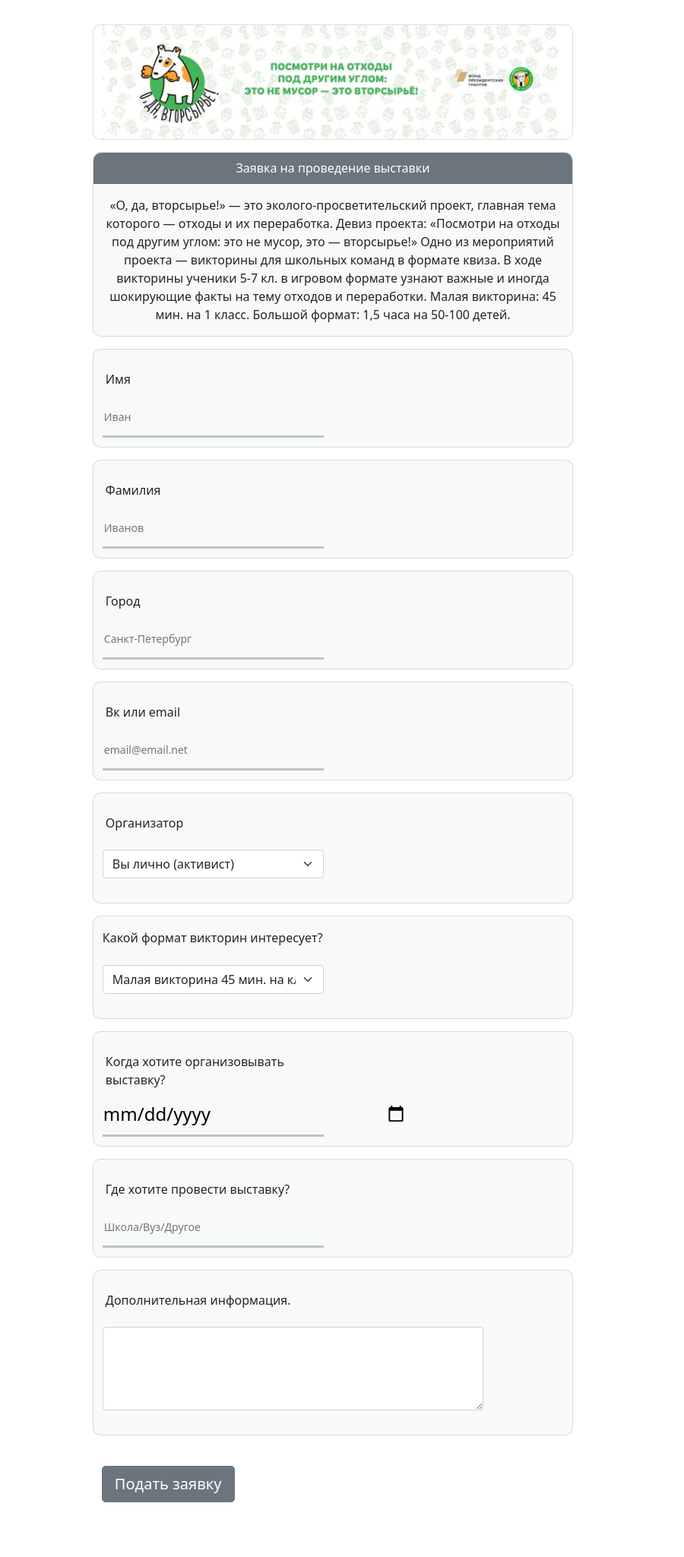
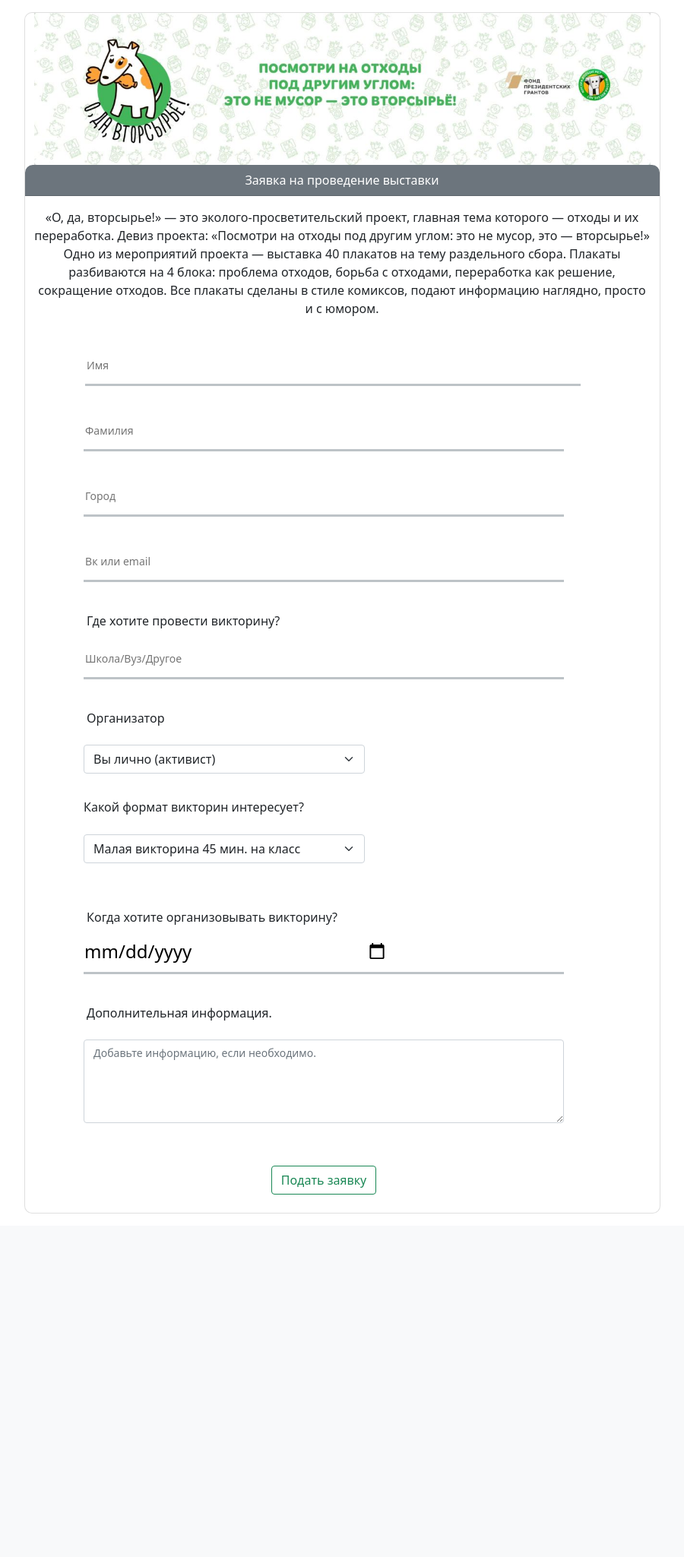
Before and after one commit to StGrail/goodhack, a Django app: page /quizzes_application_form in a window 1280 px wide. Shown: the part 86-2135 px from the top of the page at 76% size, without its empty margins (190-1090 px from the left). After the commit the page ends 1683 px from the top, so only its background shows below. Run offline with Django 3.2, Linux system fonts and the light colour scheme; style sheets or scripts are compiled from the project's sources; some libraries are stand-ins or nearby versions.

Commit message:
Change templates forms a bit

```diff
--- a/application_forms/templates/application_forms/quizzes_form.html
+++ b/application_forms/templates/application_forms/quizzes_form.html
@@ -3,54 +3,40 @@
 {% load crispy_forms_tags %}
 {% block content %}
 {% load static %}
-<form class="row g-3" method="POST">
+<form method="POST">
     {% csrf_token %}
     <div class="row justify-content-center mt-3">
-        <div class="card col-lg-7 bg-white mb-3" style="border-radius: 10px; background-size: 100%;">
+        <div class="card col-lg-9 bg-white mb-3" style="border-radius: 10px; background-size: 100%;">
             <img src="{% static 'img/main_logo.png'  %}" alt="image" style="background-size: cover;">
-        </div>
-    </div>
-
-    <div class="row justify-content-center">
-        <div class="card col-lg-7 bg-light mb-3" style="max-width: 100rem; border-radius: 10px;">
             <div class="row">
                 <div class="card-header bg-secondary text-center text-white" style="border-radius: 10px 10px 0px 0px;">
                     Заявка на проведение выставки
                 </div>
-            </div>
-            <div class="my-3 text-center">«О, да, вторсырье!» — это эколого-просветительский проект, главная тема которого — отходы и их
-            переработка. Девиз проекта: «Посмотри на отходы под другим углом: это не мусор, это — вторсырье!» Одно из
-            мероприятий проекта — викторины для школьных команд в формате квиза. В ходе викторины ученики 5-7 кл. в
-            игровом формате узнают важные и иногда шокирующие факты на тему отходов и переработки. Малая викторина: 45
-            мин. на 1 класс. Большой формат: 1,5 часа на 50-100 детей.
-            </div>
-        </div>
+                <div class="my-3 text-center">«О, да, вторсырье!» — это эколого-просветительский проект, главная тема
+                    которого — отходы и их переработка. Девиз проекта: «Посмотри на отходы под другим углом: это не
+                    мусор, это — вторсырье!» Одно из мероприятий проекта — выставка 40 плакатов на тему раздельного
+                    сбора. Плакаты разбиваются на 4 блока: проблема отходов, борьба с отходами, переработка как решение,
+                    сокращение отходов. Все плакаты сделаны в стиле комиксов, подают информацию наглядно, просто и с
+                    юмором.
                 </div>
 
-    <div class="row justify-content-center">
-        <div class="card col-lg-7 bg-light mb-3" style="border-radius: 10px;">
                 <div class="row justify-content-start">
-                <div class="col-md-6 my-3">
-                    <label for="name" class="col-sm-4 col-form-label mx-1 mt-1">Имя</label>
+                    <div class="col-md-10 my-3 offset-md-1">
                         <div class="field">
-                        <input name="name" type="text" class="form-input my-2" id="name" placeholder="Иван" required>
+                            <input name="name" type="text" class="form-input my-2" id="name" placeholder="Имя"
+                                   required>
                             <div class="line my-1"></div>
                             <div class="invalid-tooltip mt-2">
                                 * Обязательное поле. Минимум 3 символа.
                             </div>
                         </div>
                     </div>
-            </div>
-        </div>
-    </div>
 
-    <div class="row justify-content-center">
-        <div class="card col-lg-7 bg-light mb-3" style="border-radius: 10px;">
                     <div class="row justify-content-start">
-                <div class="col-md-6 my-3">
-                    <label for="surname" class="col-sm-6 col-form-label mx-1 mt-1">Фамилия</label>
+                        <div class="col-md-10 my-3 offset-md-1">
                             <div class="field">
-                        <input name="surname" type="text" class="form-input my-2" id="surname" placeholder="Иванов"
+                                <input name="surname" type="text" class="form-input my-2" id="surname"
+                                       placeholder="Фамилия"
                                        required>
                                 <div class="line my-1"></div>
                                 <div class="invalid-tooltip mt-2">
@@ -59,16 +45,12 @@
                             </div>
                         </div>
                     </div>
-        </div>
-    </div>
 
-    <div class="row justify-content-center">
-        <div class="card col-lg-7 bg-light mb-3" style="border-radius: 10px;">
                     <div class="row justify-content-start">
-                <div class="col-md-6 my-3">
-                    <label for="city" class="col-sm-4 col-form-label mx-1 mt-1">Город</label>
+                        <div class="col-md-10 my-3 offset-md-1">
                             <div class="field">
-                        <input name="city" type="text" class="form-input my-2" id="city" placeholder="Санкт-Петербург"
+                                <input name="city" type="text" class="form-input my-2" id="city"
+                                       placeholder="Город"
                                        required>
                                 <div class="line my-1"></div>
                                 <div class="invalid-tooltip mt-2">
@@ -77,17 +59,12 @@
                             </div>
                         </div>
                     </div>
-        </div>
-    </div>
 
-    <div class="row justify-content-center">
-        <div class="card col-lg-7 bg-light mb-3" style="border-radius: 10px;">
                     <div class="row justify-content-start">
-                <div class="col-md-6 my-3">
-                    <label for="vk/email" class="col-sm-6 col-form-label mx-1 mt-1">Вк или email</label>
+                        <div class="col-md-10 my-3 offset-md-1">
                             <div class="field">
                                 <input name="contacts" type="text" class="form-input my-2" id="vk/email"
-                               placeholder="email@email.net" required>
+                                       placeholder="Вк или email" required>
                                 <div class="line my-1"></div>
                                 <div class="invalid-tooltip mt-2">
                                     * Обязательное поле. Минимум 3 символа.
@@ -95,16 +72,28 @@
                             </div>
                         </div>
                     </div>
+
+                    <div class="row justify-content-start">
+                        <div class="col-md-10 my-3 offset-md-1">
+                            <label for="place" class="col-md-12 col-form-label mx-1 mt-1">Где хотите провести
+                                викторину?</label>
+                            <div class="field">
+                                <input name="place" type="text" class="form-input my-2" id="place"
+                                       placeholder="Школа/Вуз/Другое" required>
+                                <div class="line my-1"></div>
+                                <div class="invalid-tooltip mt-2">
+                                    * Обязательное поле. Минимум 3 символа.
+                                </div>
+                            </div>
                         </div>
                     </div>
 
-    <div class="row justify-content-center">
-        <div class="card col-lg-7 bg-light mb-3" style="border-radius: 10px;">
                     <div class="row justify-content-start">
-                <div class="col-md-6 my-3">
-                    <label for="who_is_organize" class="col-sm-6 col-form-label mx-1 mt-1">Организатор</label>
+                        <div class="col-md-6 my-3 offset-md-1">
+                            <label for="who_is_organize"
+                                   class="col-sm-6 col-form-label mx-1 mt-1 my-3">Организатор</label>
                             <div class="field">
-                        <select name="who_is_organize" id="who_is_organize" class="form-select my-3" required>
+                                <select name="who_is_organize" id="who_is_organize" class="form-select" required>
                                     <option selected value="Активист">Вы лично (активист)</option>
                                     <option value="Волонтерское движение">Волонтерское движение детей</option>
                                     <option value="НКО">НКО</option>
@@ -115,35 +104,28 @@
                             </div>
                         </div>
                     </div>
-        </div>
-    </div>
 
-    <div class="row justify-content-center">
-        <div class="card col-lg-7 bg-light mb-3" style="border-radius: 10px;">
                     <div class="row justify-content-start">
-                <div class="col-md-6 my-3">
+                        <div class="col-md-6 my-3 offset-md-1">
                             <label for="quiz_format" class="form-label">Какой формат викторин интересует?</label>
                             <div class="field">
                                 <select name="quiz_format" id="quiz_format" class="form-select my-3" required>
-                            <option selected value="Малая викторина 45 мин. на класс">Малая викторина 45 мин. на класс
+                                    <option selected value="Малая викторина 45 мин. на класс">Малая викторина 45 мин. на
+                                        класс
                                     </option>
-                            <option value="Большая викторина 1,5 ч. на 50-100 детей">Большая викторина 1,5 ч. на 50-100
-                                детей
+                                    <option value="Большая викторина 1,5 ч. на 50-100 детей">Большая викторина 1,5 ч. на
+                                        50-100 детей
                                     </option>
                                     <option value="Оба варианта">Оба варианта</option>
                                 </select>
                             </div>
                         </div>
                     </div>
-        </div>
-    </div>
 
-    <div class="row justify-content-center">
-        <div class="card col-lg-7 bg-light mb-3" style="border-radius: 10px;">
                     <div class="row justify-content-start">
-                <div class="col-md-6 my-3">
+                        <div class="col-md-10 my-3 offset-md-1">
                             <label for="date" class="col-md-12 col-form-label mx-1 mt-1">Когда хотите организовывать
-                        выставку?</label>
+                                викторину?</label>
                             <div class="field">
                                 <input name="date" type="date" class="form-input my-2" id="date" required>
                                 <div class="line my-1"></div>
@@ -153,44 +135,26 @@
                             </div>
                         </div>
                     </div>
+
+                    <div class="row justify-content-start">
+                        <div class="col-md-10 my-3 offset-md-1">
+                            <label for="notes" class="col-md-12 col-form-label mx-1 mt-1">Дополнительная
+                                информация.</label>
+                            <textarea name="notes" type="text" class="form-control my-3" id="notes" rows="4"
+                                      placeholder="Добавьте информацию, если необходимо."></textarea>
                         </div>
                     </div>
 
                     <div class="row justify-content-center">
-        <div class="card col-lg-7 bg-light mb-3" style="border-radius: 10px;">
-            <div class="row justify-content-start">
-                <div class="col-md-6 my-3">
-                    <label for="place" class="col-md-12 col-form-label mx-1 mt-1">Где хотите провести выставку?</label>
-                    <div class="field">
-                        <input name="place" type="text" class="form-input my-2" id="place"
-                               placeholder="Школа/Вуз/Другое" required>
-                        <div class="line my-1"></div>
-                        <div class="invalid-tooltip mt-2">
-                            * Обязательное поле. Минимум 3 символа.
+                        <div class="col text-center">
+                            <button class="btn btn btn-outline-success my-4" type="submit">Подать заявку</button>
+                        </div>
+                    </div>
+
                 </div>
             </div>
         </div>
     </div>
-        </div>
-    </div>
-
-    <div class="row justify-content-center">
-        <div class="card col-lg-7 bg-light mb-3" style="border-radius: 10px;">
-            <div class="row justify-content-start">
-                <div class="col-md-10 my-3">
-                    <label for="notes" class="col-md-12 col-form-label mx-1 mt-1">Дополнительная информация.</label>
-                    <textarea name="notes" type="text" class="form-control my-3" id="notes" rows="4"></textarea>
-                </div>
-            </div>
-        </div>
-    </div>
-
-    <div class="row justify-content-center">
-        <div class="col-lg-7 mb-3">
-            <button class="btn btn-lg btn-secondary my-4" type="submit">Подать заявку</button>
-        </div>
-    </div>
-
 </form>
 
 {% endblock content %}
--- a/web/templates/web/about.html
+++ b/web/templates/web/about.html
@@ -2,8 +2,8 @@
 {% extends 'web/base.html' %}
 {% load static %}
 {% block content %}
-<div class="row justify-content-center">
-    <div class="card col-lg-7 bg-white mb-3" style="border-radius: 10px; background-size: 100%;">
+<div class="row justify-content-center mt-3">
+    <div class="card col-lg-9 bg-white mb-3" style="border-radius: 10px; background-size: 100%;">
         <img src="{% static 'img/team.jpg'  %}" alt="image" style="background-size: cover;">
         <p class="card-text my-3">
             Мы команда<a href="https://vk.com/spb_mbn" class="card-link" target="_blank"
@@ -56,7 +56,7 @@
             пример.
         </p>
     </div>
-    <div class="card col-lg-7 bg-white mb-3" style="border-radius: 10px; background-size: 100%;">
+    <div class="card col-lg-9 bg-white mb-3" style="border-radius: 10px; background-size: 100%;">
         <img src="{% static 'img/project_idea.jpg' %}" class="card-img-bottom">
         <p class="card-text my-3">
             Так как <b>экотематика</b> многим кажется сложной и скучной, то у нашей команды постоянно стоит задача
--- a/web/templates/web/base.html
+++ b/web/templates/web/base.html
@@ -72,9 +72,9 @@
 </nav>
 
 <!-- Main Content-->
-<main role="main" class="container my-3">
-    <div class="row">
-        <div class="col">
+<main role="main" class="container">
+    <div class="row  justify-content-center">
+        <div class="col-lg-9 bg-white" style="border-radius: 10px; background-size: 100%;">
             {% if messages %}
             {% for message in messages %}
             <div class="alert alert-{{ message.tags }} text-center">
@@ -85,14 +85,8 @@
         </div>
     </div>
     <div class="container">
-        <div class="row">
-            <div class="my-3">
-                {% block content %}{% endblock %}
-            </div>
-        </div>
+        {% block content %}{% endblock %}
     </div>
-
-
 </main>
 
 </body>
@@ -115,6 +109,7 @@
     });
 
 
+
 </script>
 
 </html>
--- a/web/templates/web/index.html
+++ b/web/templates/web/index.html
@@ -3,7 +3,7 @@
 {% load static %}
 {% block content %}
 <div class="row justify-content-center mt-3">
-    <div class="card col-lg-7 bg-white mb-3" style="border-radius: 10px; background-size: 100%;">
+    <div class="card col-lg-9 bg-white mb-3" style="border-radius: 10px; background-size: 100%;">
         <img src="{% static 'img/main_logo.png'  %}" alt="image" style="background-size: cover;">
 
         <div class="card-text my-3">
```
Also changed, not shown: application_forms/templates/application_forms/exhibition_form.html (+44 -79 lines). Lines whose indentation alone changed are shown as unchanged.
